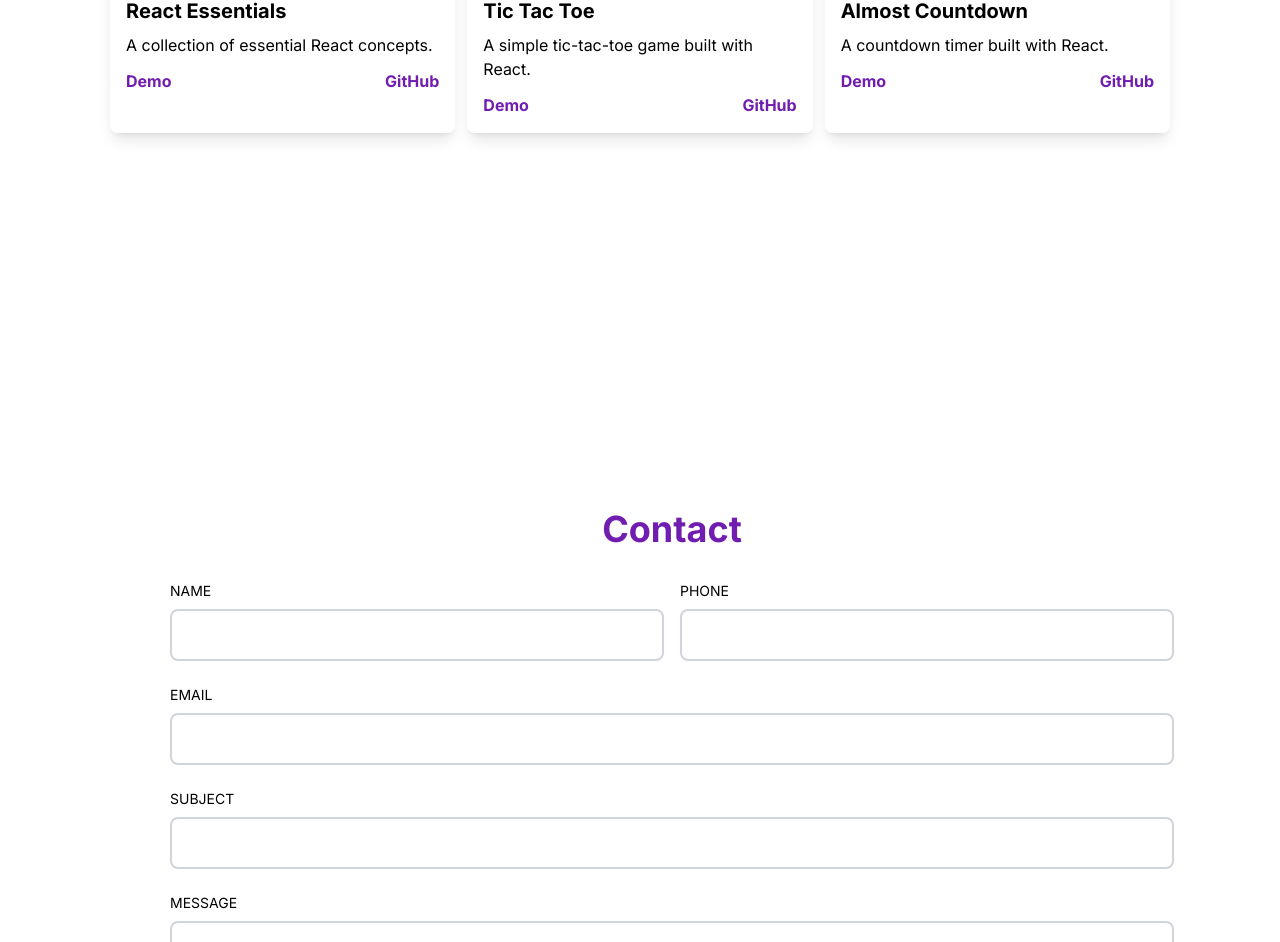
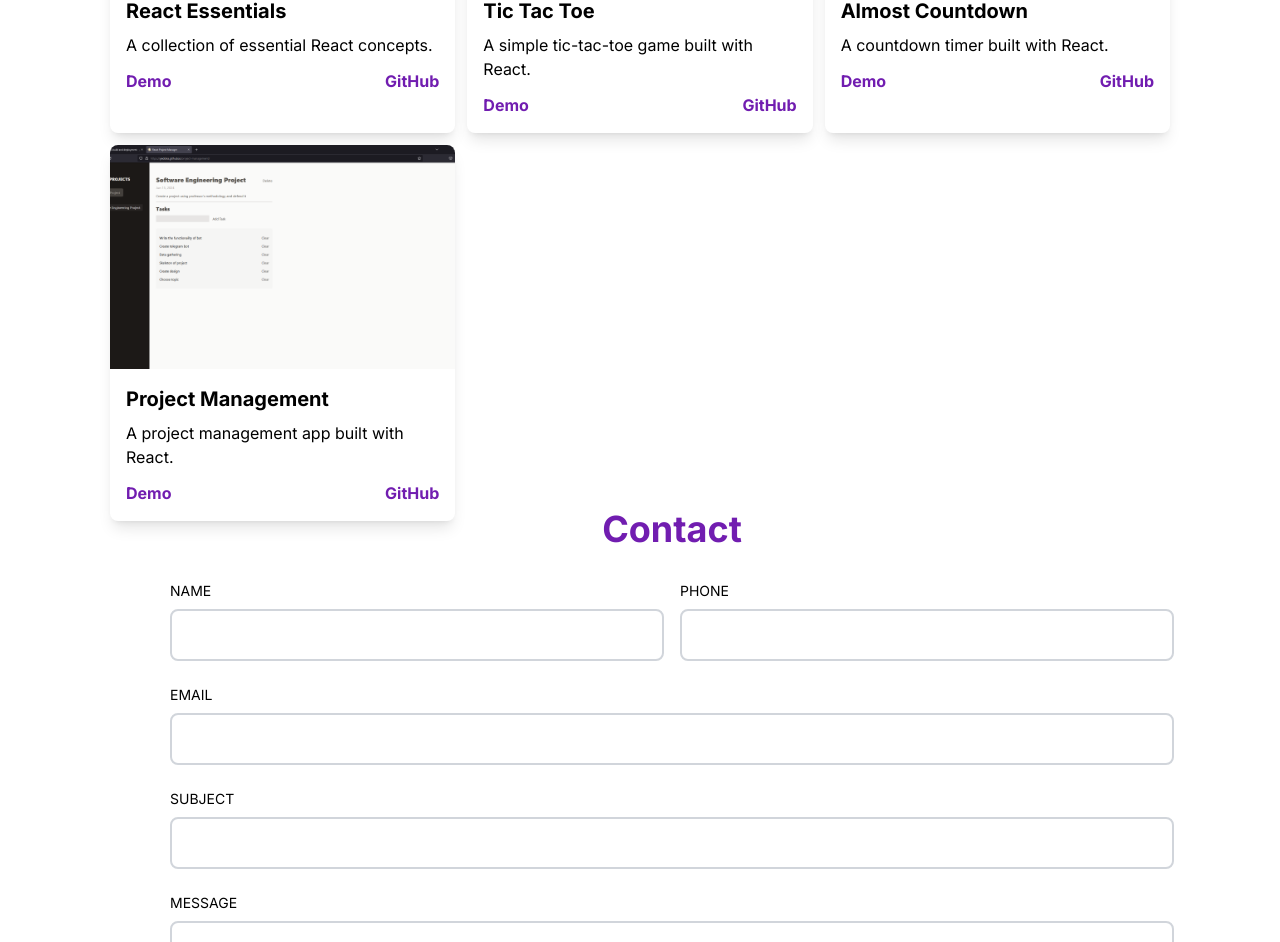
Before and after one commit to yedoka/portfolio, a React (Vite) app: page / in a window 1280 px wide. Shown: the part 2051-2993 px from the top of the page. Built offline with nearby package versions, Linux system fonts and the light colour scheme.

Commit message:
added new project

```diff
--- a/src/components/Projects.jsx
+++ b/src/components/Projects.jsx
@@ -2,6 +2,7 @@ import React from "react";
 import essentials from "../assets/essentials.png";
 import tictactoe from "../assets/tictactoe.png";
 import countdown from "../assets/countdown.png";
+import projectManagement from "../assets/project-management.png";
 
 const projects = [
   {
@@ -27,6 +28,14 @@ const projects = [
     imgUrl: countdown,
     demoUrl: "https://yedoka.github.io/almost-countdown/",
     githubUrl: "https://github.com/yedoka/almost-countdown",
+  },
+  {
+    id: 4,
+    title: "Project Management",
+    description: "A project management app built with React.",
+    imgUrl: projectManagement,
+    demoUrl: "https://yedoka.github.io/project-management/",
+    githubUrl: "https://github.com/yedoka/project-management",
   },
 ];
 
```
